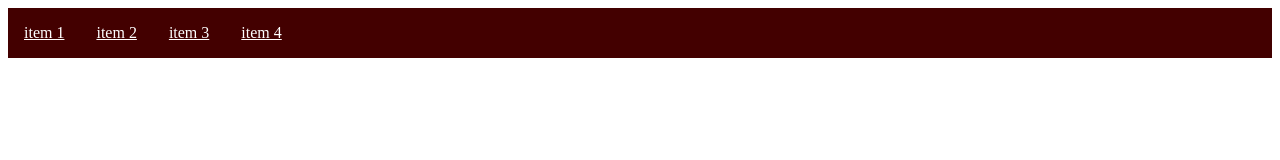
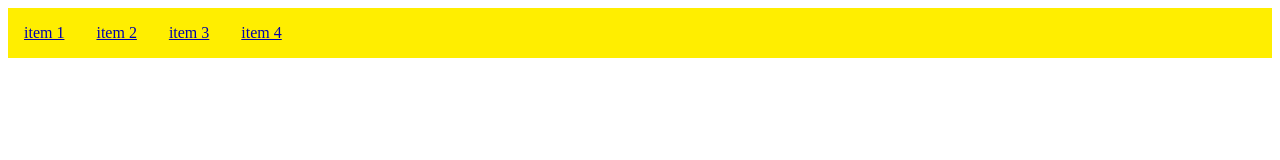
Before and after one commit to BrendonSkiba/BrendonSkiba.github.io, a plain HTML site: page listscss.html in a window 1280 px wide. Drawn offline with Linux system fonts and the light colour scheme.

Commit message:
Update listscss.html

```diff
--- a/listscss.html
+++ b/listscss.html
@@ -7,7 +7,7 @@ ul {
     margin: 0;
     padding: 0;
     overflow: hidden;
-    background-color: #430000;
+    background-color: #FE0;
 }
 
 li {
@@ -16,7 +16,7 @@ li {
 
 li a {
     display: block;
-    color: white;
+    color: #0102ac;
     text-align: center;
     padding: 16px;
     text-decoration: underline;
```
